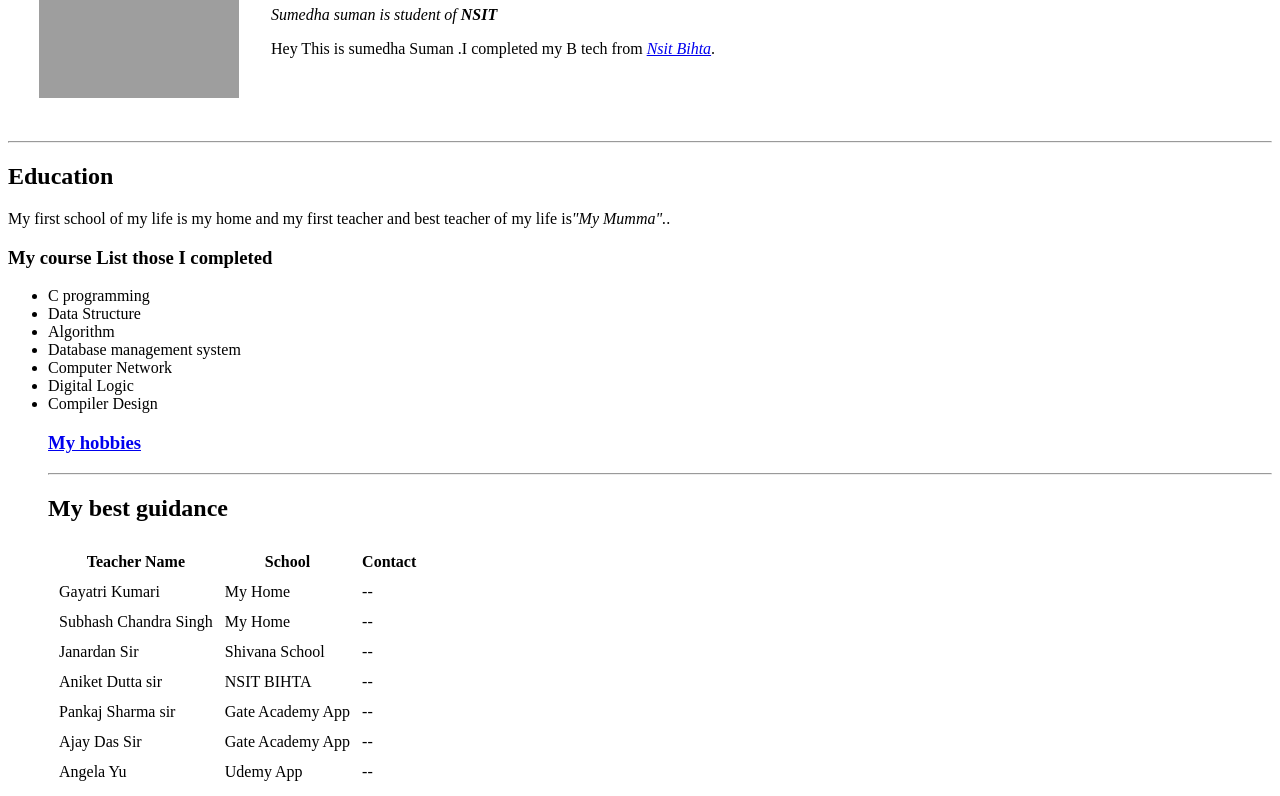
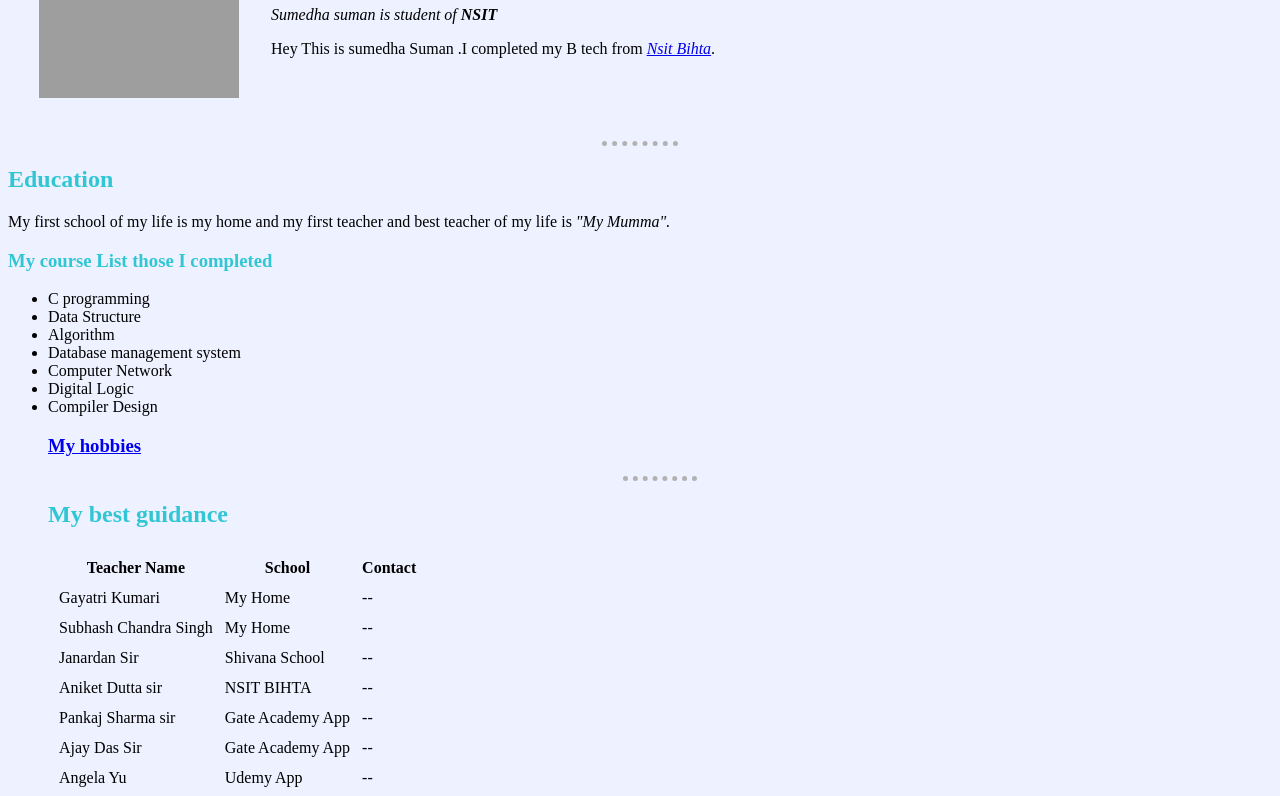
Before and after one commit to E2-80659-Sumedha/pl, a plain HTML site: page index.html in a window 1280 px wide. Shown: the part 141-937 px from the top of the page. Drawn offline with Linux system fonts and the light colour scheme; grey boxes are pictures that could not be loaded.

Commit message:
Update index.html

```diff
--- a/index.html
+++ b/index.html
@@ -3,7 +3,9 @@
   <head>
     <meta charset="utf-8">
     <title>This is my personal website</title>
+    <link rel="stylesheet" href="css/styles.css">
   </head>
+
   <body>
     <table cellspacing="30">
       <tr>
@@ -17,7 +19,7 @@
 <hr>
 <h2>Education</h2>
 
-<p>My first school of my life is my home and my first teacher and best teacher of my life is<em>"My Mumma".</em>.</p>
+<p>My first school of my life is my home and my first teacher and best teacher of my life is <em>"My Mumma".</em></p>
 <p>
   <h3>My course List those I completed</h3>
   <ul>
```
